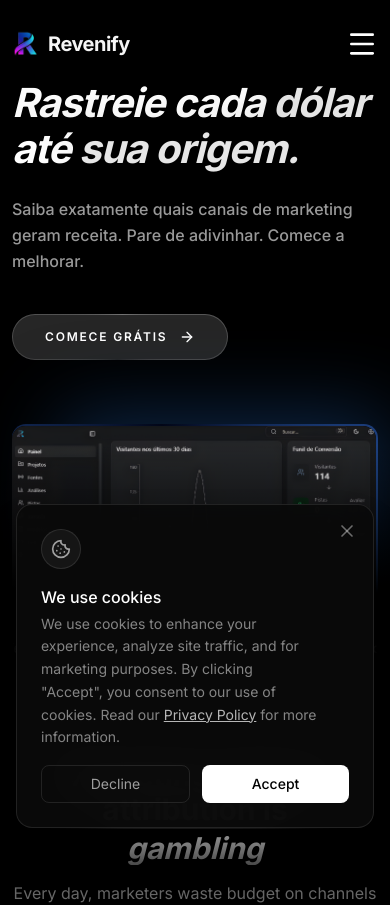
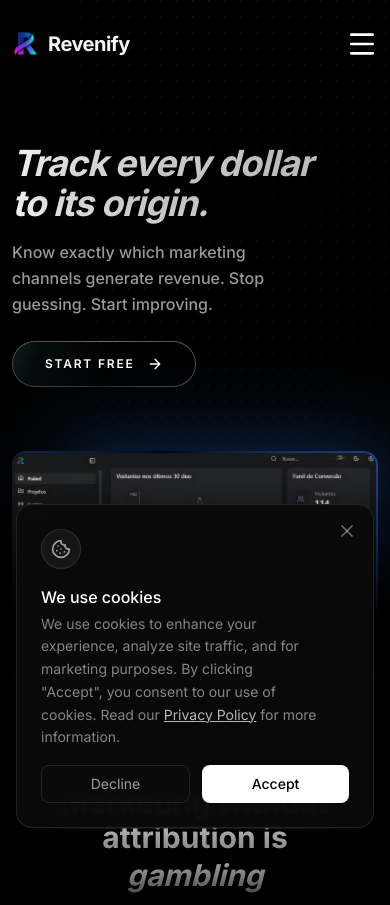
Before and after one commit to isacarioproject-ux/Revenify.co, a React (Vite) app: page / in a window 390 px wide. Shown: the top 905 px of the page. Built offline with nearby package versions, Linux system fonts and the light colour scheme.

Commit message:
feat: translate hero to English and refine styling

```diff
--- a/src/components/home/Hero.tsx
+++ b/src/components/home/Hero.tsx
@@ -3,6 +3,9 @@ import { ArrowRight } from 'lucide-react'
 import { motion } from 'framer-motion'
 import { APP_URL } from '@/lib/constants'
 import { AnimatedBorderButton } from '@/components/ui/moving-border'
+import { DotPattern } from '@/components/ui/dot-pattern'
+import { AnimatedGradientText } from '@/components/ui/animated-gradient-text'
+import { cn } from '@/lib/utils'
 
 
 const features = [
@@ -21,20 +24,37 @@ export const Hero = () => {
     return (
         <section className="relative pb-16 sm:pb-0 sm:min-h-screen flex flex-col items-center justify-start text-center bg-black overflow-hidden">
 
+            {/* Dot Pattern Background with 25% gradient fade */}
+            <div className="absolute inset-0 z-0 h-full w-full pointer-events-none">
+                <DotPattern
+                    className={cn(
+                        "[mask-image:radial-gradient(100%_100%_at_top_center,white,transparent)] opacity-20"
+                    )}
+                />
+                {/* 25% Black gradient from left to right */}
+                <div
+                    className="absolute inset-y-0 left-0 bg-gradient-to-r from-black via-black/90 to-transparent"
+                    style={{ width: '25%' }}
+                />
+            </div>
+
             {/* Text Content */}
-            <div className="relative z-20 w-full max-w-7xl mx-auto px-3 sm:px-8 xl:px-12 pt-20 sm:pt-24 lg:pt-28 pb-4 sm:pb-24">
+            <div className="relative z-20 w-full max-w-7xl mx-auto px-3 sm:px-8 xl:px-12 pt-36 sm:pt-40 lg:pt-44 pb-4 sm:pb-24">
                 {/* Headline */}
                 <motion.h1
                     initial={{ opacity: 0, y: 20 }}
                     animate={{ opacity: 1, y: 0 }}
                     transition={{ duration: 0.5, delay: 0.1 }}
-                    className="text-[2.5rem] leading-[1.15] font-bold italic text-left sm:not-italic sm:text-left sm:text-[4rem] md:text-[5rem] lg:text-[6.5rem] sm:font-bold sm:leading-[1.05] tracking-tight sm:tracking-[-0.03em] max-w-4xl"
+                    className="text-[2.25rem] leading-[1.1] font-bold italic text-left sm:not-italic sm:text-left sm:text-[3rem] md:text-[3.5rem] lg:text-[4.5rem] sm:font-bold sm:leading-[1.1] tracking-tight sm:tracking-[-0.03em] max-w-4xl"
                     style={{ textShadow: '0 4px 60px rgba(0,0,0,0.5)' }}
                 >
-                    <span className="text-white">Rastreie cada </span>
-                    <span className="text-white/90">dólar </span>
-                    <span className="text-white">até </span>
-                    <span className="text-white/90">sua origem.</span>
+                    <AnimatedGradientText colorFrom="#ffffff" colorTo="#999999" className="p-0 pb-1 border-none bg-transparent block">
+                        <span>Track every </span>
+                        <span>dollar </span>
+                        <br />
+                        <span>to </span>
+                        <span>its origin.</span>
+                    </AnimatedGradientText>
                 </motion.h1>
 
                 {/* Description */}
@@ -42,10 +62,19 @@ export const Hero = () => {
                     initial={{ opacity: 0, y: 20 }}
                     animate={{ opacity: 1, y: 0 }}
                     transition={{ duration: 0.5, delay: 0.2 }}
-                    className="mt-6 sm:mt-10 max-w-2xl sm:max-w-[36rem] text-[1rem] leading-relaxed sm:text-[1.3rem] text-white/60 sm:text-white/60 text-left font-medium sm:font-normal"
+                    className="mt-3 sm:mt-4 max-w-2xl sm:max-w-3xl text-[1rem] leading-relaxed sm:text-[1.3rem] text-white/60 sm:text-white/60 text-left font-medium sm:font-normal"
                 >
-                    Saiba exatamente quais canais de marketing geram receita.
-                    Pare de adivinhar. Comece a melhorar.
+                    {/* Mobile text (3 lines, Huly.io style) */}
+                    <span className="block sm:hidden">
+                        Know exactly which marketing<br />
+                        channels generate revenue. Stop<br />
+                        guessing. Start improving.
+                    </span>
+                    {/* Desktop text (2 lines) */}
+                    <span className="hidden sm:block">
+                        Know exactly which marketing channels generate revenue.<br />
+                        Stop guessing. Start improving.
+                    </span>
                 </motion.p>
 
                 {/* CTA */}
@@ -53,10 +82,10 @@ export const Hero = () => {
                     initial={{ opacity: 0, y: 20 }}
                     animate={{ opacity: 1, y: 0 }}
                     transition={{ duration: 0.5, delay: 0.3 }}
-                    className="mt-10 sm:mt-14 flex items-center justify-start sm:justify-start"
+                    className="mt-6 sm:mt-12 flex items-center justify-start sm:justify-start"
                 >
                     <AnimatedBorderButton as="a" href={`${APP_URL}/auth?mode=signup`} className="px-8 py-3.5 text-xs sm:px-10 sm:py-5 sm:text-[0.95rem] tracking-[0.15em] sm:tracking-[0.2em] font-semibold uppercase">
-                        COMECE GRÁTIS
+                        START FREE
                         <ArrowRight className="w-4 h-4 ml-1" />
                     </AnimatedBorderButton>
                 </motion.div>
--- /dev/null
+++ b/src/components/ui/animated-gradient-text.tsx
@@ -0,0 +1,36 @@
+import { type ComponentPropsWithoutRef } from "react"
+
+import { cn } from "@/lib/utils"
+
+export interface AnimatedGradientTextProps extends ComponentPropsWithoutRef<"div"> {
+  speed?: number
+  colorFrom?: string
+  colorTo?: string
+}
+
+export function AnimatedGradientText({
+  children,
+  className,
+  speed = 1,
+  colorFrom = "#ffaa40",
+  colorTo = "#9c40ff",
+  ...props
+}: AnimatedGradientTextProps) {
+  return (
+    <span
+      style={
+        {
+          backgroundSize: `${speed * 300}% 100%`,
+          backgroundImage: `linear-gradient(to right, ${colorFrom}, ${colorTo}, ${colorFrom})`,
+        } as React.CSSProperties
+      }
+      className={cn(
+        `animate-gradient inline bg-clip-text text-transparent`,
+        className
+      )}
+      {...props}
+    >
+      {children}
+    </span>
+  )
+}
--- /dev/null
+++ b/src/components/ui/dot-pattern.tsx
@@ -0,0 +1,156 @@
+import React, { useEffect, useId, useRef, useState } from "react"
+import { motion } from "framer-motion"
+
+import { cn } from "@/lib/utils"
+
+/**
+ *  DotPattern Component Props
+ *
+ * @param {number} [width=16] - The horizontal spacing between dots
+ * @param {number} [height=16] - The vertical spacing between dots
+ * @param {number} [x=0] - The x-offset of the entire pattern
+ * @param {number} [y=0] - The y-offset of the entire pattern
+ * @param {number} [cx=1] - The x-offset of individual dots
+ * @param {number} [cy=1] - The y-offset of individual dots
+ * @param {number} [cr=1] - The radius of each dot
+ * @param {string} [className] - Additional CSS classes to apply to the SVG container
+ * @param {boolean} [glow=false] - Whether dots should have a glowing animation effect
+ */
+interface DotPatternProps extends React.SVGProps<SVGSVGElement> {
+  width?: number
+  height?: number
+  x?: number
+  y?: number
+  cx?: number
+  cy?: number
+  cr?: number
+  className?: string
+  glow?: boolean
+  [key: string]: unknown
+}
+
+/**
+ * DotPattern Component
+ *
+ * A React component that creates an animated or static dot pattern background using SVG.
+ * The pattern automatically adjusts to fill its container and can optionally display glowing dots.
+ *
+ * @component
+ *
+ * @see DotPatternProps for the props interface.
+ *
+ * @example
+ * // Basic usage
+ * <DotPattern />
+ *
+ * // With glowing effect and custom spacing
+ * <DotPattern
+ *   width={20}
+ *   height={20}
+ *   glow={true}
+ *   className="opacity-50"
+ * />
+ *
+ * @notes
+ * - The component is client-side only ("use client")
+ * - Automatically responds to container size changes
+ * - When glow is enabled, dots will animate with random delays and durations
+ * - Uses Motion for animations
+ * - Dots color can be controlled via the text color utility classes
+ */
+
+export function DotPattern({
+  width = 16,
+  height = 16,
+  x = 0,
+  y = 0,
+  cx = 1,
+  cy = 1,
+  cr = 1,
+  className,
+  glow = false,
+  ...props
+}: DotPatternProps) {
+  const id = useId()
+  const containerRef = useRef<SVGSVGElement>(null)
+  const [dimensions, setDimensions] = useState({ width: 0, height: 0 })
+
+  useEffect(() => {
+    const updateDimensions = () => {
+      if (containerRef.current) {
+        const { width, height } = containerRef.current.getBoundingClientRect()
+        setDimensions({ width, height })
+      }
+    }
+
+    updateDimensions()
+    window.addEventListener("resize", updateDimensions)
+    return () => window.removeEventListener("resize", updateDimensions)
+  }, [])
+
+  const dots = Array.from(
+    {
+      length:
+        Math.ceil(dimensions.width / width) *
+        Math.ceil(dimensions.height / height),
+    },
+    (_, i) => {
+      const col = i % Math.ceil(dimensions.width / width)
+      const row = Math.floor(i / Math.ceil(dimensions.width / width))
+      return {
+        x: col * width + cx + x,
+        y: row * height + cy + y,
+        delay: Math.random() * 5,
+        duration: Math.random() * 3 + 2,
+      }
+    }
+  )
+
+  return (
+    <svg
+      ref={containerRef}
+      aria-hidden="true"
+      className={cn(
+        "pointer-events-none absolute inset-0 h-full w-full text-neutral-400/80",
+        className
+      )}
+      {...props}
+    >
+      <defs>
+        <radialGradient id={`${id}-gradient`}>
+          <stop offset="0%" stopColor="currentColor" stopOpacity="1" />
+          <stop offset="100%" stopColor="currentColor" stopOpacity="0" />
+        </radialGradient>
+      </defs>
+      {dots.map((dot) => (
+        <motion.circle
+          key={`${dot.x}-${dot.y}`}
+          cx={dot.x}
+          cy={dot.y}
+          r={cr}
+          fill={glow ? `url(#${id}-gradient)` : "currentColor"}
+          initial={glow ? { opacity: 0.4, scale: 1 } : {}}
+          animate={
+            glow
+              ? {
+                opacity: [0.4, 1, 0.4],
+                scale: [1, 1.5, 1],
+              }
+              : {}
+          }
+          transition={
+            glow
+              ? {
+                duration: dot.duration,
+                repeat: Infinity,
+                repeatType: "reverse",
+                delay: dot.delay,
+                ease: "easeInOut",
+              }
+              : {}
+          }
+        />
+      ))}
+    </svg>
+  )
+}
--- a/src/components/ui/moving-border.tsx
+++ b/src/components/ui/moving-border.tsx
@@ -30,14 +30,25 @@ export function AnimatedBorderButton({
         animate={{ rotate: 360 }}
         transition={{ duration: 3, repeat: Infinity, ease: "linear" }}
       />
-      {/* Inner content - neutral-800 background */}
+      {/* Inner content - premium black background */}
       <span
         className={cn(
-          "inline-flex h-full w-full cursor-pointer items-center justify-center rounded-full bg-neutral-800 px-6 py-3 text-sm font-medium text-white backdrop-blur-3xl gap-2",
+          "relative inline-flex h-full w-full cursor-pointer items-center justify-center rounded-full bg-black px-6 py-3 text-sm font-medium text-white backdrop-blur-3xl gap-2 overflow-hidden",
           className
         )}
       >
-        {children}
+        {/* Shine reflection sweep */}
+        <span
+          className="absolute inset-0 rounded-full"
+          style={{
+            background: 'linear-gradient(105deg, transparent 30%, rgba(100,220,220,0.15) 45%, rgba(100,220,220,0.06) 50%, transparent 65%)',
+            backgroundSize: '300% 100%',
+            animation: 'btn-shine 4s linear infinite',
+          }}
+        />
+        <span className="relative z-10 flex items-center gap-2">
+          {children}
+        </span>
       </span>
     </Component>
   );
--- a/src/styles/globals.css
+++ b/src/styles/globals.css
@@ -166,6 +166,7 @@ body {
   from {
     opacity: 0;
   }
+
   to {
     opacity: 1;
   }
@@ -176,6 +177,7 @@ body {
     opacity: 0;
     transform: translateY(20px);
   }
+
   to {
     opacity: 1;
     transform: translateY(0);
@@ -183,9 +185,12 @@ body {
 }
 
 @keyframes pulse-glow {
-  0%, 100% {
+
+  0%,
+  100% {
     box-shadow: 0 0 20px rgba(251, 146, 60, 0.3);
   }
+
   50% {
     box-shadow: 0 0 40px rgba(251, 146, 60, 0.5);
   }
@@ -378,8 +383,24 @@ body {
 
 @theme inline {
   @keyframes gradient {
-  to {
-    background-position: var(--bg-size, 300%) 0;
+    to {
+      background-position: var(--bg-size, 300%) 0;
     }
   }
 }
+
+@layer utilities {
+  .animate-shine {
+    animation: btn-shine 8s linear infinite;
+  }
+}
+
+@keyframes btn-shine {
+  0% {
+    background-position: 200% 0;
+  }
+
+  100% {
+    background-position: -200% 0;
+  }
+}
```
